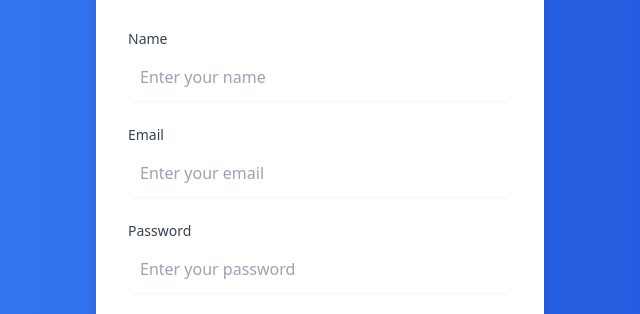
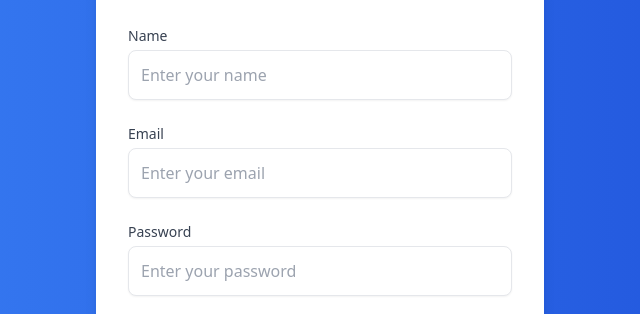
Before and after one commit to Bankz500/Vite-app, a website built with Vite: page vite-project/sign-up.html in a window 1280 px wide. Shown: the part 359-673 px from the top of the page, 320-960 px from the left. Built offline with nearby package versions, Linux system fonts and the light colour scheme.

Commit message:
swift code

```diff
--- a/vite-project/sign-up.html
+++ b/vite-project/sign-up.html
@@ -83,17 +83,17 @@
             <form class="space-y-6">
                 <div>
                     <label for="signUpName" class="block text-sm font-medium text-gray-700">Name</label>
-                    <input type="text" id="signUpName" required class="mt-1 w-full border-gray-300 rounded-lg shadow-sm p-3 focus:border-blue-500 focus:ring-blue-500" placeholder="Enter your name">
+                    <input type="text" id="signUpName" required class="mt-1 w-full border rounded-lg shadow-sm p-3 focus:border-blue-500 focus:ring-blue-500" placeholder="Enter your name">
                 </div>
 
                 <div>
                     <label for="signUpEmail" class="block text-sm font-medium text-gray-700">Email</label>
-                    <input type="email" id="signUpEmail" required class="mt-1 w-full border-gray-300 rounded-lg shadow-sm p-3 focus:border-blue-500 focus:ring-blue-500" placeholder="Enter your email">
+                    <input type="email" id="signUpEmail" required class="mt-1 w-full border rounded-lg shadow-sm p-3 focus:border-blue-500 focus:ring-blue-500" placeholder="Enter your email">
                 </div>
 
                 <div>
                     <label for="signUpPassword" class="block text-sm font-medium text-gray-700">Password</label>
-                    <input type="password" id="signUpPassword" required class="mt-1 w-full border-gray-300 rounded-lg shadow-sm p-3 focus:border-blue-500 focus:ring-blue-500" placeholder="Enter your password">
+                    <input type="password" id="signUpPassword" required class="mt-1 w-full border rounded-lg shadow-sm p-3 focus:border-blue-500 focus:ring-blue-500" placeholder="Enter your password">
                 </div>
 
                 <button type="button" onclick="signUp()" class="w-full bg-blue-600 text-white py-3 rounded-lg hover:bg-blue-700 transition duration-200">Sign Up</button>
```
Also changed, not shown: 1 other file.
